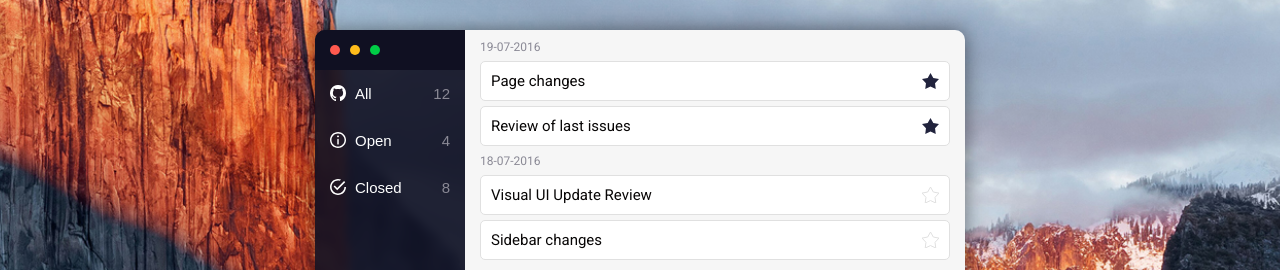
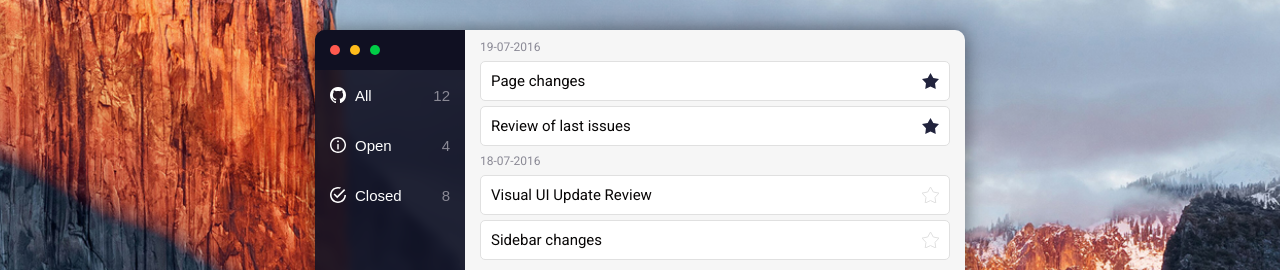
Before and after one commit to juliaszymura/github-issues-app, a React (Create React App) app: page / in a window 1280 px wide. Shown: the part 120-390 px from the top of the page. Built offline with nearby package versions, Linux system fonts and the light colour scheme.

Commit message:
fix filter height and items alignment

```diff
--- a/src/App.css
+++ b/src/App.css
@@ -82,10 +82,12 @@ body {
   display: flex;
   flex-direction: row;
   justify-content: space-between;
+  align-items: center;
   align-self: stretch;
   gap: 9px;
 
   padding: 15px;
+  height: 50px;
 
   font-size: 15px;
   color: white;
```
